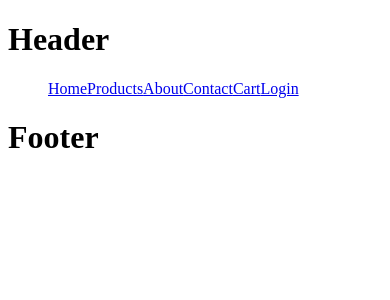
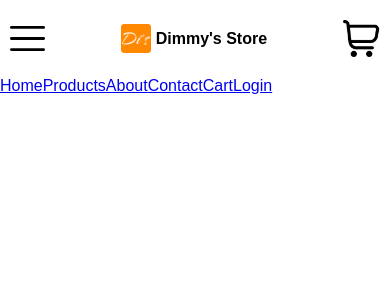
Before and after one commit to Dimgba-Eme/e-commerce-app, a React (Create React App) app in the folder my-store/: page / in a window 390 px wide. Shown: the top 300 px of the page. Built offline with nearby package versions, Linux system fonts and the light colour scheme.

Commit message:
Imported the hamburger menu icon and the cart icon in the header component for mobile view

```diff
--- a/my-store/src/components/Footer.js
+++ b/my-store/src/components/Footer.js
@@ -3,7 +3,7 @@ import React from 'react'
 function Footer() {
   return (
     <div>
-      <h1>Footer</h1>
+      {/* <h1>Footer</h1> */}
     </div>
   )
 }
--- a/my-store/src/components/Header.js
+++ b/my-store/src/components/Header.js
@@ -1,11 +1,25 @@
+import './header.scss'
 import React from 'react'
+import Logo from '../assets/icons/logo.png'
+import cart_icon from '../assets/icons/cart_icon.png'
+import menu_btn from '../assets/icons/hamburger_menu.svg'
+
 
 function Header() {
-  return (
-    <>
-     <h1>Header</h1>
-    </>
-  )
+    return (
+        <>
+
+            <header className='header-wrapper'>
+                <img src={menu_btn} alt='hamburger menu' />
+                <div className='header-container'>
+                    <img src={Logo} alt='Logo' className='logo' />
+                    <h4>Dimmy's Store</h4>
+                </div>
+                <img src={cart_icon} alt='cart icon' className='cart-icon' />
+            </header>
+
+        </>
+    )
 }
 
 export default Header
--- a/my-store/src/components/NavBar.js
+++ b/my-store/src/components/NavBar.js
@@ -1,9 +1,11 @@
 import React from 'react'
 import { NavLink } from 'react-router-dom'
+
 
 function NavBar() {
   return (
     <>
+
       <nav>
         <ul>
             <NavLink>Home</NavLink>
--- /dev/null
+++ b/my-store/src/components/header.scss
@@ -0,0 +1,29 @@
+* {
+    padding: 0;
+    margin: 0;
+    box-sizing: border-box;
+}
+
+body {
+    font-family: sans-serif;
+}
+
+.header-wrapper {
+      display: flex;
+      padding: 20px 10px;
+
+    .header-container {
+        display: flex;
+        align-items: center;
+        justify-content: center;
+        gap: 5px;
+
+        .logo {
+            width: 10%;
+        }
+    }
+
+    .cart-icon {
+        width: 10%;
+    }
+}
```
